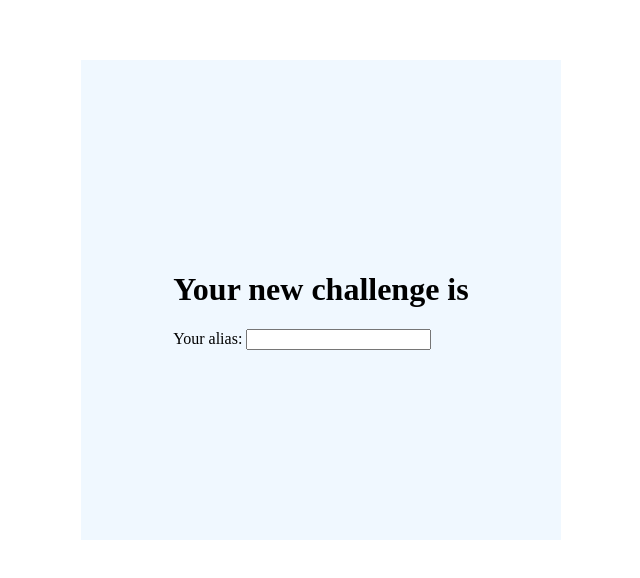
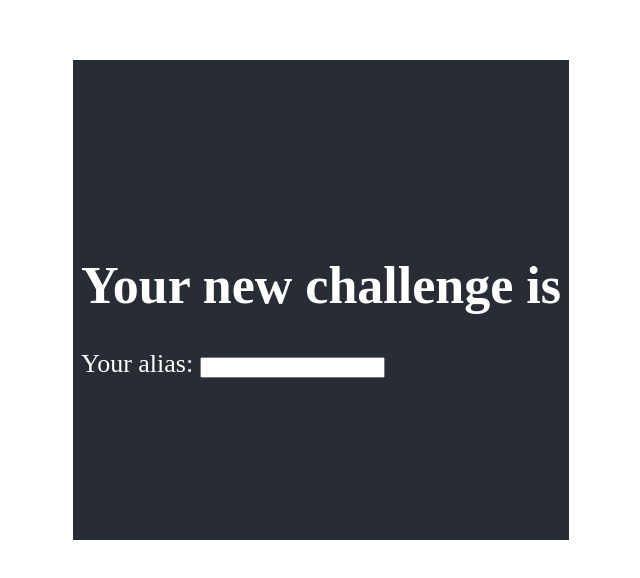
Before and after one commit to shabloel/book-microservices, an Angular app in the folder FE/multiplication-game/: page / in a window 1280 px wide. Shown: the part 108-686 px from the top of the page, without its empty margins (319-959 px from the left). Built offline with nearby package versions, Linux system fonts and the light colour scheme; no server answers.

Commit message:
new code

```diff
--- a/FE/multiplication-game/src/app/app.component.css
+++ b/FE/multiplication-game/src/app/app.component.css
@@ -7,10 +7,12 @@
 }
 
 .container {
-  background-color: aliceblue;
+  background-color: #282c34;
   min-height: 30rem;
   min-width: 30rem;
   display: flex;
   justify-content: center;
   align-items: center;
+  font-size: calc(10px + 2vmin);
+  color: white;
 }
```
